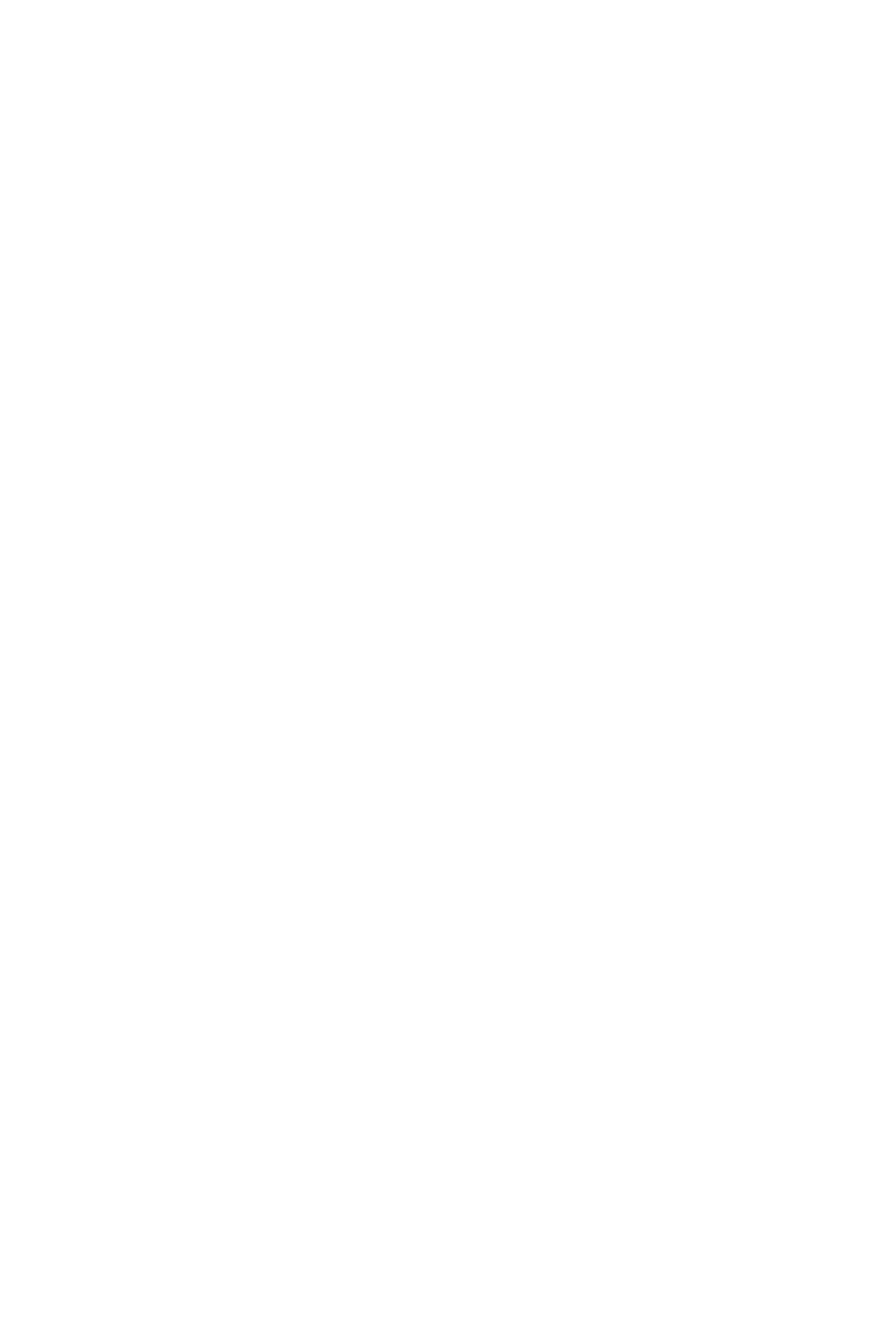
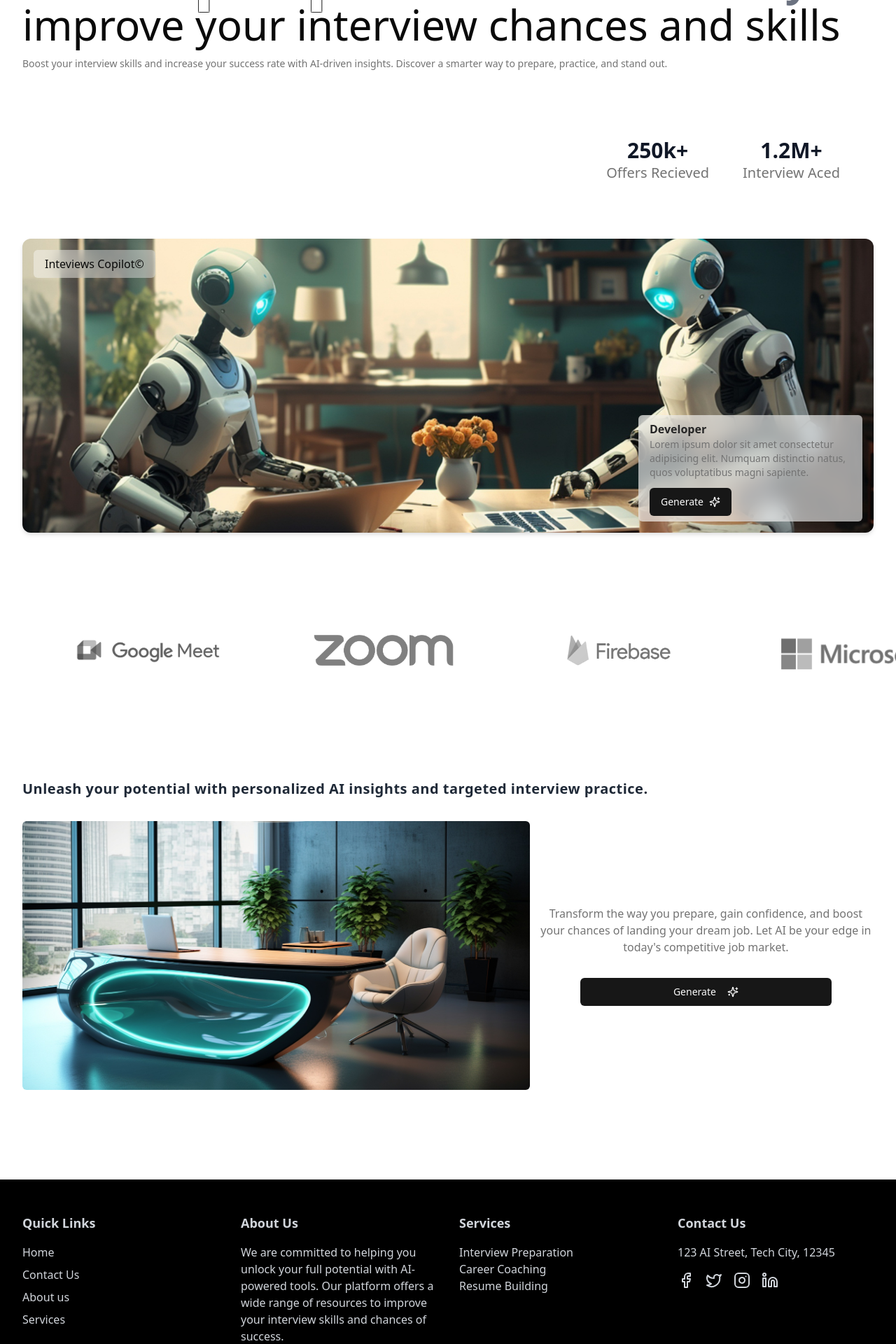
Before and after one commit to itzrushp/AIMockInterview, a React (Vite) app: page / in a window 1280 px wide. Shown: the part 220-2140 px from the top of the page at 70% size. Before the commit the page ends 800 px from the top, so only its background shows below. Built offline with nearby package versions, Linux system fonts and the light colour scheme; no server answers.

Commit message:
Changes : Home screen Completed

```diff
--- a/package.json
+++ b/package.json
@@ -19,6 +19,7 @@
     "lucide-react": "^0.474.0",
     "react": "^18.3.1",
     "react-dom": "^18.3.1",
+    "react-fast-marquee": "^1.6.5",
     "react-router-dom": "^7.1.3",
     "tailwind-merge": "^2.6.0",
     "tailwindcss-animate": "^1.0.7"
--- a/src/components/footer.tsx
+++ b/src/components/footer.tsx
@@ -1,9 +1,119 @@
-import React from 'react'
+import React from "react";
 
-function Footer() {
-  return (
-    <div>Footer</div>
-  )
+import { Facebook, Twitter, Instagram, Linkedin } from "lucide-react"; // Import Lucide icons
+import { Link } from "react-router-dom";
+import { Container } from "@/components/container";
+import { MainRoutes } from "@/lib/helpers";
+
+interface SocialLinkProps {
+  href: string;
+  icon: React.ReactNode;
+  hoverColor: string;
 }
 
-export default Footer
+const SocialLink: React.FC<SocialLinkProps> = ({ href, icon, hoverColor }) => {
+  return (
+    <a
+      href={href}
+      target="_blank"
+      rel="noopener noreferrer"
+      className={`hover:${hoverColor}`}
+    >
+      {icon}
+    </a>
+  );
+};
+
+interface FooterLinkProps {
+  to: string;
+  children: React.ReactNode;
+}
+
+const FooterLink: React.FC<FooterLinkProps> = ({ to, children }) => {
+  return (
+    <li>
+      <Link
+        to={to}
+        className="hover:underline text-gray-300 hover:text-gray-100"
+      >
+        {children}
+      </Link>
+    </li>
+  );
+};
+
+export const Footer = () => {
+  return (
+    <div className="w-full bg-black text-gray-300 hover:text-gray-100 py-8">
+      <Container>
+        <div className="grid grid-cols-1 md:grid-cols-4 gap-8">
+          {/* First Column: Links */}
+          <div>
+            <h3 className="font-bold text-lg mb-4">Quick Links</h3>
+            <ul className="space-y-2">
+              {MainRoutes.map((route) => (
+                <FooterLink key={route.href} to={route.href}>
+                  {route.label}
+                </FooterLink>
+              ))}
+            </ul>
+          </div>
+
+          {/* Second Column: About Us */}
+          <div>
+            <h3 className="font-bold text-lg mb-4">About Us</h3>
+            <p>
+              We are committed to helping you unlock your full potential with
+              AI-powered tools. Our platform offers a wide range of resources to
+              improve your interview skills and chances of success.
+            </p>
+          </div>
+
+          {/* Third Column: Services */}
+          <div>
+            <h3 className="font-bold text-lg mb-4">Services</h3>
+            <ul>
+              <FooterLink to="/services/interview-prep">
+                Interview Preparation
+              </FooterLink>
+              <FooterLink to="/services/career-coaching">
+                Career Coaching
+              </FooterLink>
+              <FooterLink to="/services/resume-building">
+                Resume Building
+              </FooterLink>
+            </ul>
+          </div>
+
+          {/* Fourth Column: Address and Social Media */}
+          <div>
+            <h3 className="font-bold text-lg mb-4">Contact Us</h3>
+            <p className="mb-4">123 AI Street, Tech City, 12345</p>
+            <div className="flex gap-4">
+              <SocialLink
+                href="https://facebook.com"
+                icon={<Facebook size={24} />}
+                hoverColor="text-blue-500"
+              />
+              <SocialLink
+                href="https://twitter.com"
+                icon={<Twitter size={24} />}
+                hoverColor="text-blue-400"
+              />
+              <SocialLink
+                href="https://instagram.com"
+                icon={<Instagram size={24} />}
+                hoverColor="text-pink-500"
+              />
+              <SocialLink
+                href="https://linkedin.com"
+                icon={<Linkedin size={24} />}
+                hoverColor="text-blue-700"
+              />
+            </div>
+          </div>
+        </div>
+      </Container>
+    </div>
+  );
+};
--- /dev/null
+++ b/src/components/marquee-img.tsx
@@ -0,0 +1,9 @@
+export const MarqueImg = ({ img }: { img: string }) => {
+    return (
+      <img
+        src={img}
+        className="w-44 h-44 xl:w-52 xl:h-52 object-contain grayscale mx-12 xl:mx-16"
+        alt=""
+      />
+    );
+  };
--- a/src/index.css
+++ b/src/index.css
@@ -27,7 +27,7 @@
     --chart-3: 197 37% 24%;
     --chart-4: 43 74% 66%;
     --chart-5: 27 87% 67%;
-    --radius: 0.5rem
+    --radius: 0.5rem;
   }
   .dark {
     --background: 0 0% 3.9%;
@@ -53,7 +53,7 @@
     --chart-2: 160 60% 45%;
     --chart-3: 30 80% 55%;
     --chart-4: 280 65% 60%;
-    --chart-5: 340 75% 55%
+    --chart-5: 340 75% 55%;
   }
 }
 @layer base {
@@ -63,4 +63,12 @@
   body {
     @apply bg-background text-foreground;
   }
+
+  .text-outline {
+    color: white;
+    text-shadow: -1px -1px 0 rgba(0, 0, 0, 0.6),
+      /* Top-left */ 1px -1px 0 rgba(0, 0, 0, 0.6),
+      /* Top-right */ -1px 1px 0 rgba(0, 0, 0, 0.6),
+      /* Bottom-left */ 1px 1px 0 rgba(0, 0, 0, 0.6); /* Bottom-right */
+  }
 }
--- a/src/layouts/main-layout.tsx
+++ b/src/layouts/main-layout.tsx
@@ -1,6 +1,6 @@
 import Header from "@/components/header";
 import { Outlet } from "react-router-dom";
-import Footer from "@/components/footer";
+import {Footer} from "@/components/footer";
 import { Container } from "lucide-react";
 
 export const MainLayout = () => {
--- a/src/layouts/public-layout.tsx
+++ b/src/layouts/public-layout.tsx
@@ -1,16 +1,18 @@
-import Header from "@/components/header"
-import { Outlet } from "react-router-dom"
-import Footer from "@/components/footer"
-import AuthHandler from "@/handlers/auth-handler";
+import { Footer } from "@/components/footer";
+import Header from "@/components/header";
+import AuthHanlder from "@/handlers/auth-handler";
+import { Outlet } from "react-router-dom";
 
-export const PublicLayout = ()=>{
-    return (
-        <div className="w-full">
-            {/*handler to store the user data */}
-            <AuthHandler/>
-            <Header/>
-            <Outlet/>
-            <Footer/>
-        </div>
-    );
-}
+export const PublicLayout = () => {
+  return (
+    <div className="w-full">
+      {/* handler to store the user data */}
+      <AuthHanlder />
+      <Header />
+
+      <Outlet />
+
+      <Footer />
+    </div>
+  );
+};
--- a/src/routes/home.tsx
+++ b/src/routes/home.tsx
@@ -1,12 +1,121 @@
-import { UserButton } from '@clerk/clerk-react'
-import React from 'react'
+import { Sparkles } from "lucide-react";
+import Marquee from "react-fast-marquee";
 
-function HomePage() {
+import { Container } from "@/components/container";
+import { Button } from "@/components/ui/button";
+import { MarqueImg } from "@/components/marquee-img";
+import { Link } from "react-router-dom";
+
+const HomePage = () => {
   return (
-    <div>
+    <div className="flex-col w-full pb-24">
+      <Container>
+        <div className="my-8">
+          <h2 className="text-3xl text-center md:text-left md:text-6xl">
+            <span className=" text-outline font-extrabold md:text-8xl">
+              AI Superpower
+            </span>
+            <span className="text-gray-500 font-extrabold">
+              - A better way to
+            </span>
+            <br />
+            improve your interview chances and skills
+          </h2>
 
+          <p className="mt-4 text-muted-foreground text-sm">
+            Boost your interview skills and increase your success rate with
+            AI-driven insights. Discover a smarter way to prepare, practice, and
+            stand out.
+          </p>
+        </div>
+
+        <div className="flex w-full items-center justify-evenly md:px-12 md:py-16 md:items-center md:justify-end gap-12">
+          <p className="text-3xl font-semibold text-gray-900 text-center">
+            250k+
+            <span className="block text-xl text-muted-foreground font-normal">
+              Offers Recieved
+            </span>
+          </p>
+          <p className="text-3xl font-semibold text-gray-900 text-center">
+            1.2M+
+            <span className="block text-xl text-muted-foreground font-normal">
+              Interview Aced
+            </span>
+          </p>
+        </div>
+
+        {/* image section */}
+        <div className="w-full mt-4 rounded-xl bg-gray-100 h-[420px] drop-shadow-md overflow-hidden relative">
+          <img
+            src="/assets/img/hero.jpg"
+            alt=""
+            className="w-full h-full object-cover"
+          />
+
+          <div className="absolute top-4 left-4 px-4 py-2 rounded-md bg-white/40 backdrop-blur-md">
+            Inteviews Copilot&copy;
+          </div>
+
+          <div className="hidden md:block absolute w-80 bottom-4 right-4 px-4 py-2 rounded-md bg-white/60 backdrop-blur-md">
+            <h2 className="text-neutral-800 font-semibold">Developer</h2>
+            <p className="text-sm text-neutral-500">
+              Lorem ipsum dolor sit amet consectetur adipisicing elit. Numquam
+              distinctio natus, quos voluptatibus magni sapiente.
+            </p>
+
+            <Button className="mt-3">
+              Generate <Sparkles />
+            </Button>
+          </div>
+        </div>
+      </Container>
+
+      {/* marquee section */}
+      <div className=" w-full my-12">
+        <Marquee pauseOnHover>
+          <MarqueImg img="/assets/img/logo/firebase.png" />
+          <MarqueImg img="/assets/img/logo/meet.png" />
+          <MarqueImg img="/assets/img/logo/zoom.png" />
+          <MarqueImg img="/assets/img/logo/firebase.png" />
+          <MarqueImg img="/assets/img/logo/microsoft.png" />
+          <MarqueImg img="/assets/img/logo/meet.png" />
+          <MarqueImg img="/assets/img/logo/tailwindcss.png" />
+          <MarqueImg img="/assets/img/logo/microsoft.png" />
+        </Marquee>
+      </div>
+
+      <Container className="py-8 space-y-8">
+        <h2 className="tracking-wide text-xl text-gray-800 font-semibold">
+          Unleash your potential with personalized AI insights and targeted
+          interview practice.
+        </h2>
+
+        <div className="grid grid-cols-1 md:grid-cols-5 gap-3">
+          <div className="col-span-1 md:col-span-3">
+            <img
+              src="/assets/img/office.jpg"
+              alt=""
+              className="w-full max-h-96 rounded-md object-cover"
+            />
+          </div>
+
+          <div className="col-span-1 md:col-span-2 gap-8 max-h-96 min-h-96 w-full flex flex-col items-center justify-center text-center">
+            <p className="text-center text-muted-foreground">
+              Transform the way you prepare, gain confidence, and boost your
+              chances of landing your dream job. Let AI be your edge in
+              today&apos;s competitive job market.
+            </p>
+
+            <Link to={"/generate"} className="w-full">
+              <Button className="w-3/4">
+                Generate <Sparkles className="ml-2" />
+              </Button>
+            </Link>
+          </div>
+        </div>
+      </Container>
     </div>
-  )
-}
+  );
+};
 
-export default HomePage
+export default HomePage;
```
Also changed, not shown: 1 other file (tests, documents, lock files or other folders).
